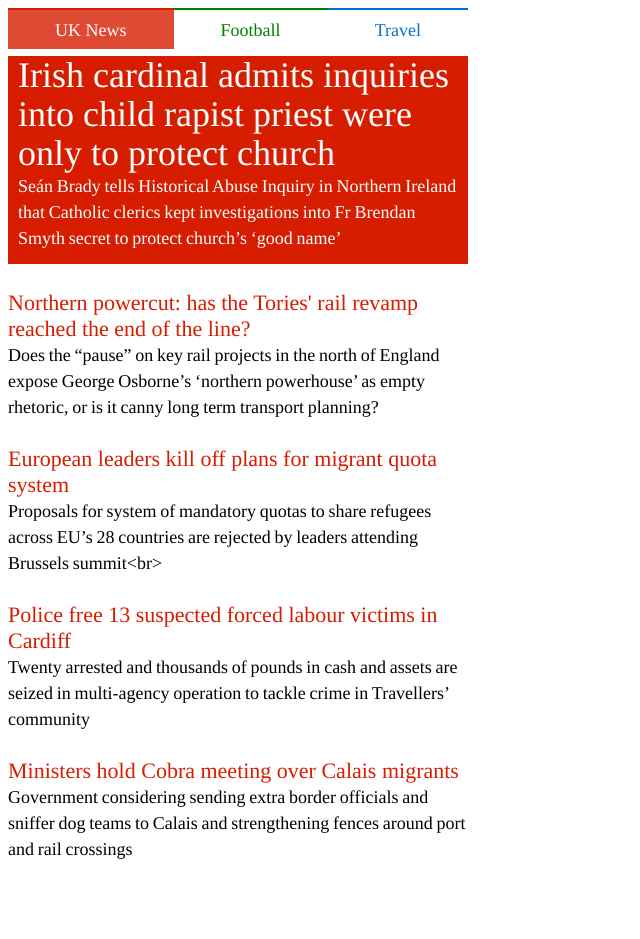
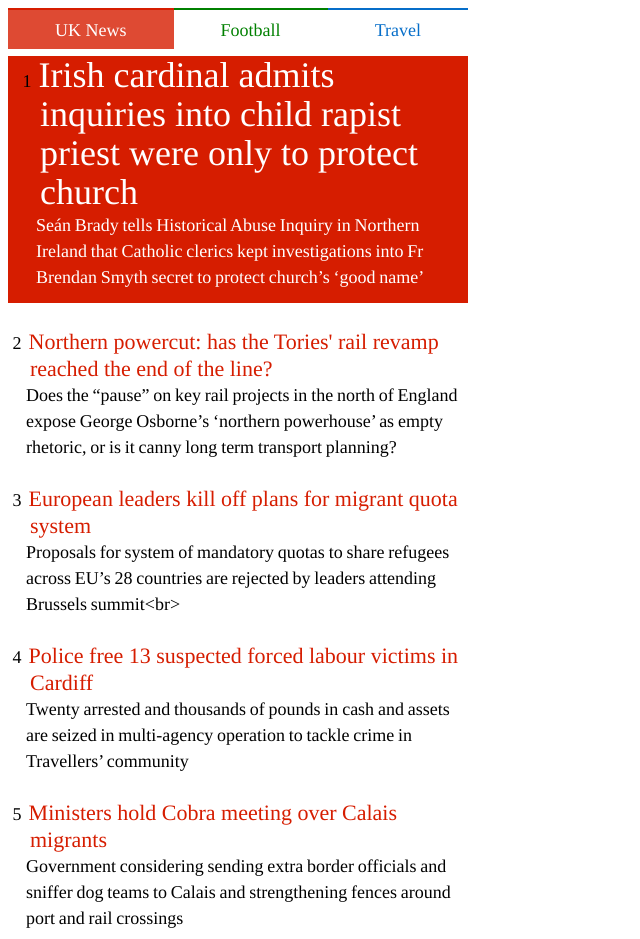
Before and after one commit to afonsoduarte/guardian-challenge, a website: page index.html in a window 1280 px wide. Shown: the whole page, without its empty margins (0-640 px from the left). Before the commit the page ends 870 px from the top, so only its background shows below. Drawn offline with nearby package versions, Linux system fonts and the light colour scheme; no server answers.

Commit message:
trimmings

```diff
--- a/sass/blocks/_articles.scss
+++ b/sass/blocks/_articles.scss
@@ -6,21 +6,20 @@ figcaption {
 // Only show first articles list
 .articles__list {
   display: none;
+  counter-reset: articles;
 
   &--current {
     display: block;
   }
 }
 
-.articles__item__title {
-  font-size: map-get($type-sizes, big);
-}
-
 .articles__item {
+  // Margin between items
   & + & {
     margin-top: $baseline;
   }
 
+  // Hide image from all but first
   &:not(:first-child) {
     figure {
       display: none;
@@ -36,8 +35,34 @@ figcaption {
     .articles__item__link {
       font-size: map-get($type-sizes, huge);
       line-height: $baseline*1.5;
+      color: white;
+    }
+
+    .articles__item__title {
+      padding: 0 10px;
+    }
+
+    .articles__item__trailText {
+      padding: 0 10px $baseline/2;
+      color: white;
     }
   }
+}
+
+.articles__item__title {
+  font-size: map-get($type-sizes, big);
+  margin-left: 1em;
+  text-indent: -0.8em;
+  &:before {
+    counter-increment: articles;
+    content: counter(articles);
+    margin-right: 0.4em;
+    font-size: map-get($type-sizes, text);
+  }
+}
+
+.articles__item__trailText {
+  margin-left: 1em;
 }
 
 // Apply colors
@@ -49,19 +74,6 @@ figcaption {
 
     .articles__item:first-child {
       background: map-get($colors, $section);
-
-      a {
-        color: white;
-      }
-
-      .articles__item__title {
-        padding: 0 10px;
-      }
-
-      .articles__item__trailText {
-        padding: 0 10px $baseline/2;
-        color: white;
-      }
     }
   }
 }
```
Also changed, not shown: css/main.css.
